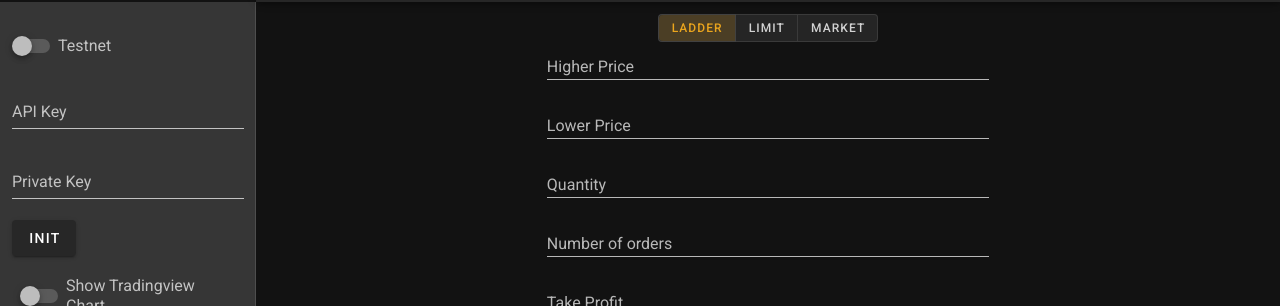
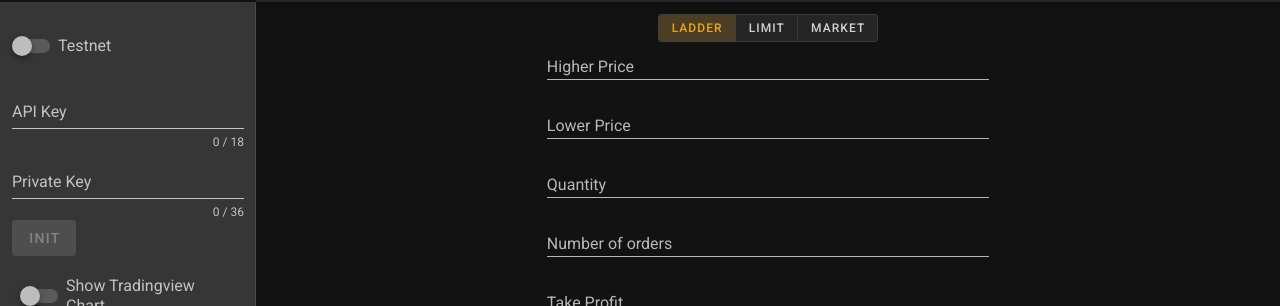
Before and after one commit to TranceGeniK/bybit-tools, a Vue app: page / in a window 1280 px wide. Shown: the part 62-368 px from the top of the page. Built offline with nearby package versions, Linux system fonts and the light colour scheme; what vue-notification would draw is missing.

Commit message:
validate API keys lengths

```diff
--- a/src/components/Drawer/Drawer.html
+++ b/src/components/Drawer/Drawer.html
@@ -4,24 +4,29 @@
     app
     clipped
 >
-  <v-form>
+  <v-form v-model="valid" :lazy-validation="false">
     <v-container>
       <v-layout wrap>
         <v-switch v-model="$bybitApi.isTestnet" color="primary" label="Testnet"></v-switch>
         <v-text-field
             v-model="$bybitApi.apiKey"
+            :rules="apiKeyRules"
             label="API Key"
+            counter="18"
             required
         ></v-text-field>
         <v-text-field
             v-model="$bybitApi.apiSecret"
+            :rules="privateKeyRules"
             label="Private Key"
+            counter="36"
             required
         ></v-text-field>
 
         <v-btn
             color="darkgrey"
             class="mr-4"
+            :disabled="!valid"
             @click="init"
         >
           Init
--- a/src/components/Drawer/Drawer.js
+++ b/src/components/Drawer/Drawer.js
@@ -4,6 +4,15 @@ export default {
   props: ['value'],
   data () {
     return {
+      apiKeyRules: [
+        (v) => !!v || 'Api key is required',
+        (v) => v && v.length === 18 || 'Api key must be 18 characters'
+      ],
+      privateKeyRules: [
+        (v) => !!v || 'Private Key is required',
+        (v) => v && v.length === 36 || 'Private Key must be 36 characters'
+      ],
+      valid: true
     }
   },
   computed: {
```
